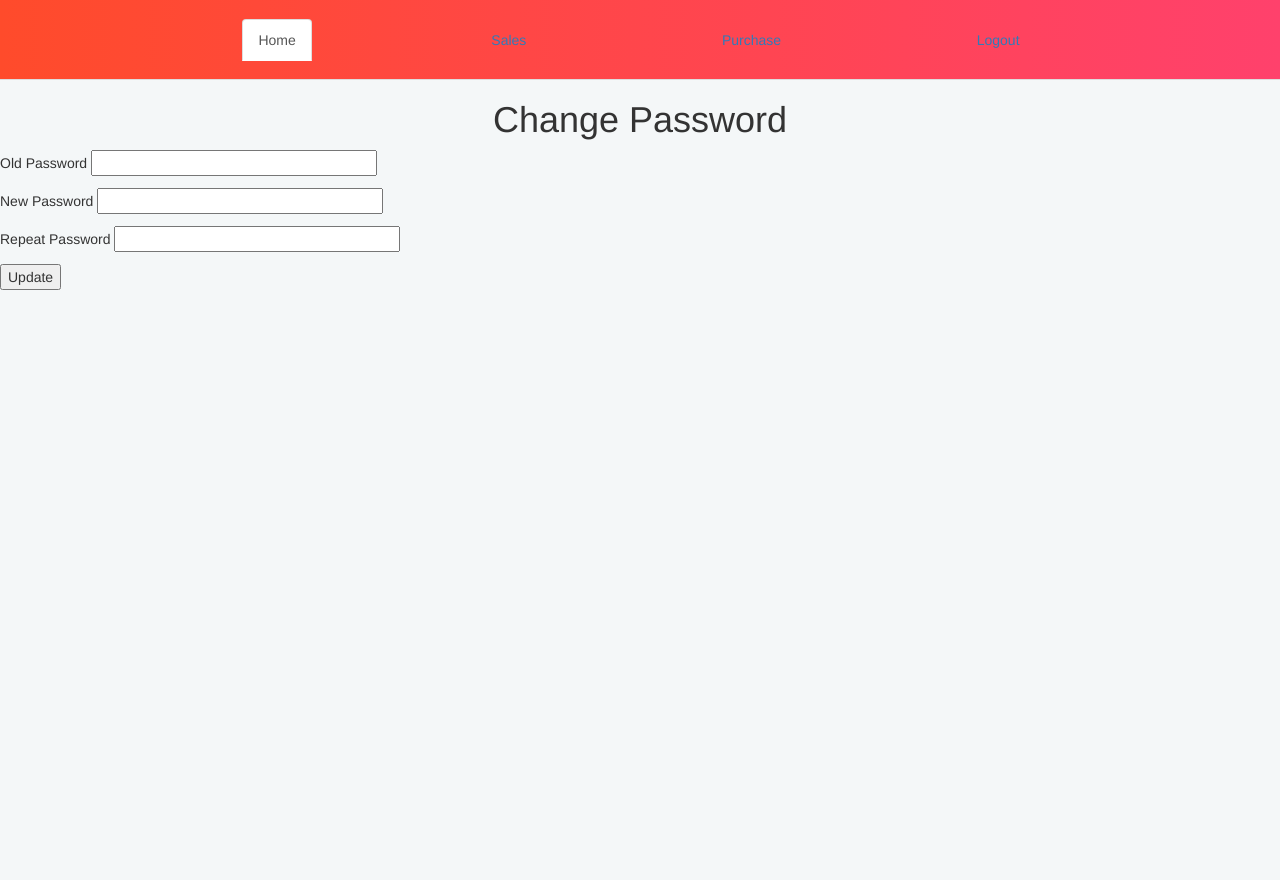
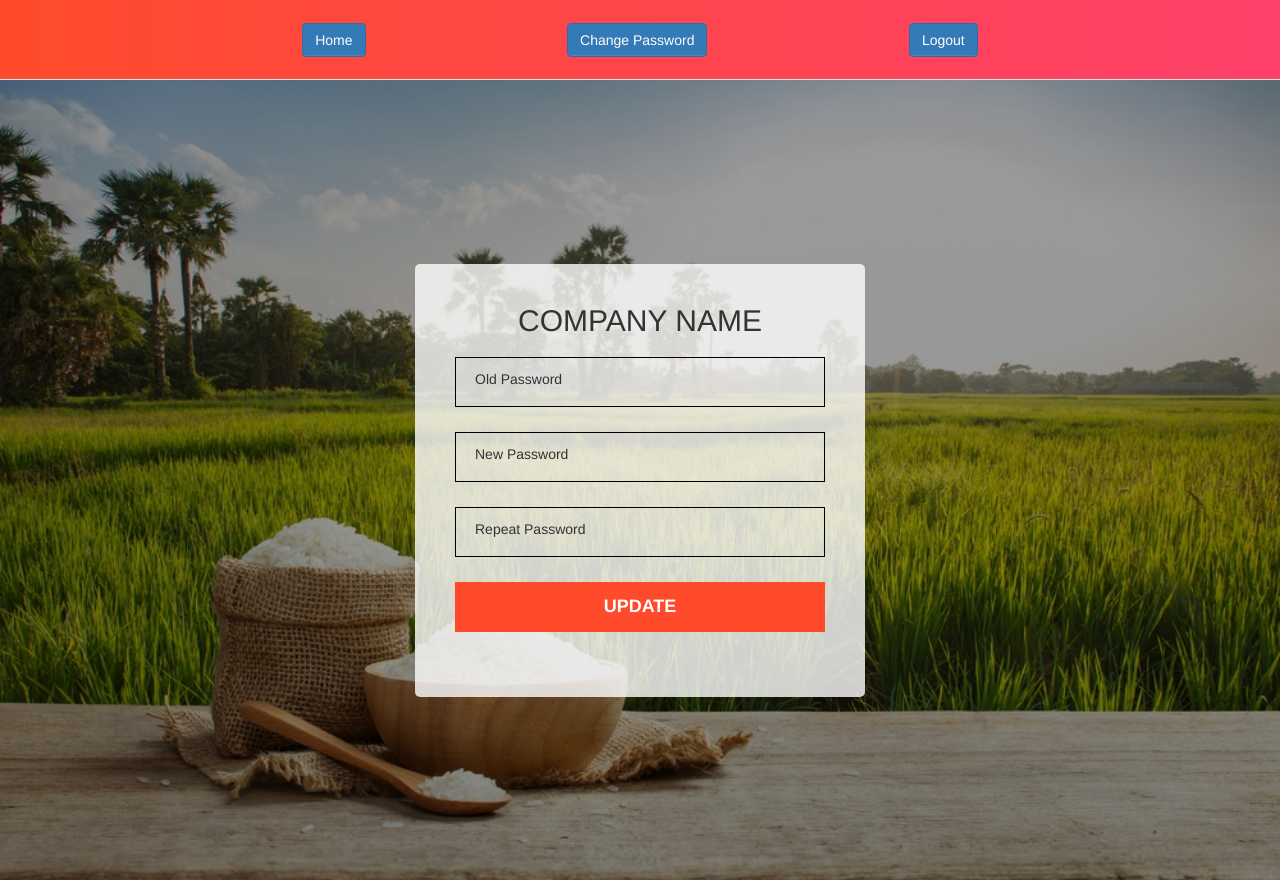
Before and after one commit to Sk-Riyaz/ricemill_flask, a Flask app: page /auth/change_password in a window 1280 px wide. Before the commit the page ends 290 px from the top, so only its background shows below. Run offline with Flask 2, Linux system fonts and the light colour scheme; a user stored in the database is signed in; tables that the repository leaves empty hold one stand-in row (values such as "Sample post"); some libraries are stand-ins or nearby versions.

Commit message:
Change password html

```diff
--- a/app/core/routes.py
+++ b/app/core/routes.py
@@ -77,7 +77,7 @@
 
     #purchases = Purchase.query.all()
     purchases_report = []
-    for _purchase in Purchase.query.all():  # .order_by(Purchase.date):
+    for _purchase in Purchase.query.order_by(Purchase.timestamp.desc()).all():  # .order_by(Purchase.date):
         form_data = {}
         form_data.update({'id': _purchase.id})
         form_data.update({'agent': _purchase.agent.name})
--- a/app/templates/auth/change_password.html
+++ b/app/templates/auth/change_password.html
@@ -1,29 +1,29 @@
 {% extends "base.html" %}
+{% block content %}
+<div class="bg">
+    <div class="login">
+        <h2>Company Name</h2>
+        <form action="" class="needs-validation" method="post" novalidate id="loginForm">
+            {{ form.hidden_tag() }}
+            <div class="input-group">
+                {{ form.prev_password(size=32) }} <br/>
+                <span>{{ form.prev_password.label }}</span>
+            </div>
 
-{% block content %}
-    <h1>{{ data.heading }}</h1>
-    <form action="" method="post" novalidate>
-        {{ form.hidden_tag() }}
-        <p>
-            {{ form.prev_password.label }} {{ form.prev_password(size=32) }} <br/>
-            {% for error in form.prev_password.errors %}
-                <span style="color: red;">[{{ error }}]</span>
-            {% endfor %}
-        </p>
+            <div class="input-group">
+                {{ form.new_password(size=32) }} <br/>
+                <span>{{ form.new_password.label }}</span>
+            </div>
 
-        <p>
-            {{ form.new_password.label }} {{ form.new_password(size=32) }} <br/>
-            {% for error in form.new_password.errors %}
-            <span style="color: red;">[{{ error }}]</span>
-            {% endfor %}
-        </p>
+            <div class="input-group">
+                {{ form.repeat_password(size=32) }} <br/>
+                <span>{{ form.repeat_password.label }}</span>
+            </div>
 
-        <p>
-            {{ form.repeat_password.label }} {{ form.repeat_password(size=32) }} <br/>
-            {% for error in form.repeat_password.errors %}
-            <span style="color: red;">[{{ error }}]</span>
-            {% endfor %}
-        </p>
-        <p>{{ form.submit() }}</p>
-    </form>
+            <div class="input-group">
+                {{ form.submit() }}
+            </div>
+        </form>
+    </div>
+</div>
 {% endblock %}
--- a/app/templates/base.html
+++ b/app/templates/base.html
@@ -26,20 +26,20 @@
         {% if not current_user.is_anonymous %}
 
 
-        <ul class="nav nav-tabs justify-content-end">
+        <!--ul class="nav nav-tabs justify-content-end">
                 <li class="nav-item active">
-                  <a class="nav-link " href="{{ url_for('home') }}">Home</a>
+                  <a class="nav-link " href="{{ url_for('core.home') }}">Home</a>
                 </li>
                 <li class="nav-item">
-                  <a class="nav-link" href="{{ url_for('sales') }}">Sales</a>
+                  <a class="nav-link" href="{{ url_for('core.sales') }}">Sales</a>
                 </li>
                 <li class="nav-item">
-                  <a class="nav-link" href="{{ url_for('purchase') }}">Purchase</a>
+                  <a class="nav-link" href="{{ url_for('core.purchase') }}">Purchase</a>
                 </li>
                 <li class="nav-item">
-                  <a class="nav-link disabled" href="{{ url_for('logout') }}">Logout</a>
+                  <a class="nav-link disabled" href="{{ url_for('auth.logout') }}">Logout</a>
                 </li>
-              </ul>
+        </ul-->
 
 
         {% endif %}
@@ -49,7 +49,7 @@
 
 
 
-<!--         <div class="btn-group">
+         <ul class="nav nav-tabs justify-content-end">
             {% if not current_user.is_anonymous %}
                 <a href="{{ url_for('core.home') }}">
                     <button type="submit" name="homeGet" class="btn btn-primary"> Home </button>
@@ -87,7 +87,7 @@
                     <button type="submit" name="logout" class="btn btn-primary"> Logout </button>
                 </a>
             {% endif %}
-        </div> -->
+        </ul>
 
         {% block head %} {% endblock %}
     </head>
--- a/app/templates/core/purchase.html
+++ b/app/templates/core/purchase.html
@@ -139,4 +139,6 @@
     {{ form.hidden_tag() }}
     <p> {{ form.submit(class_="form-btn") }} </p>
 </form>
+
+{% include 'core/purchase_report.html' %}
 {% endblock %}
```
